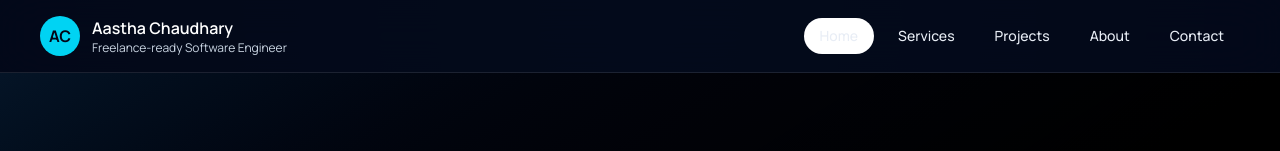
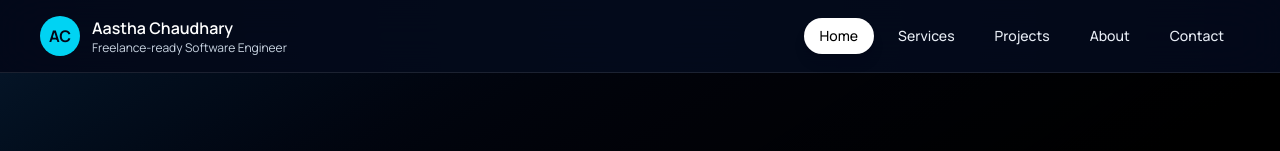
Before and after one commit to Aastha-1008/ProjectPortfolio, a Next.js app: page / in a window 1280 px wide. Shown: the top 151 px of the page. Built offline with nearby package versions, Linux system fonts and the light colour scheme; a web font is replaced by a local one.

Commit message:
updating menu design

```diff
--- a/src/components/site-header.tsx
+++ b/src/components/site-header.tsx
@@ -46,7 +46,7 @@ export function SiteHeader() {
                   href={item.href}
                   className={`rounded-full px-4 py-2 text-sm font-medium transition ${
                     active
-                      ? "bg-white text-black"
+                      ? "bg-white !text-black shadow-lg"
                       : "text-slate-200 hover:bg-white/10 hover:text-white"
                   }`}
                 >
```
